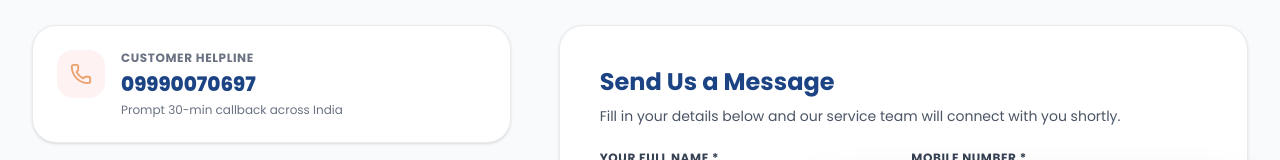
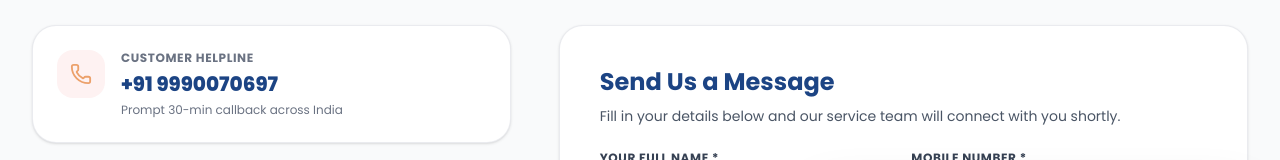
Before and after one commit to servicecare209-dot/customer-care, a Next.js app: page /contact in a window 1280 px wide. Shown: the part 393-553 px from the top of the page. Built offline with nearby package versions, Linux system fonts and the light colour scheme.

Commit message:
Update page.tsx

```diff
--- a/app/contact/page.tsx
+++ b/app/contact/page.tsx
@@ -119,10 +119,10 @@ export default function ContactPage() {
                 <div>
                   <p className="text-xs font-bold text-gray-500 uppercase tracking-wider mb-1">Customer Helpline</p>
                   <a
-                    href="tel:09990070697"
+                    href="tel:+91 9990070697"
                     className="text-xl font-extrabold text-primary-navy hover:text-accent-red transition-colors"
                   >
-                    09990070697
+                    +91 9990070697
                   </a>
                   <p className="text-xs text-gray-500 mt-1">Prompt 30-min callback across India</p>
                 </div>
```
